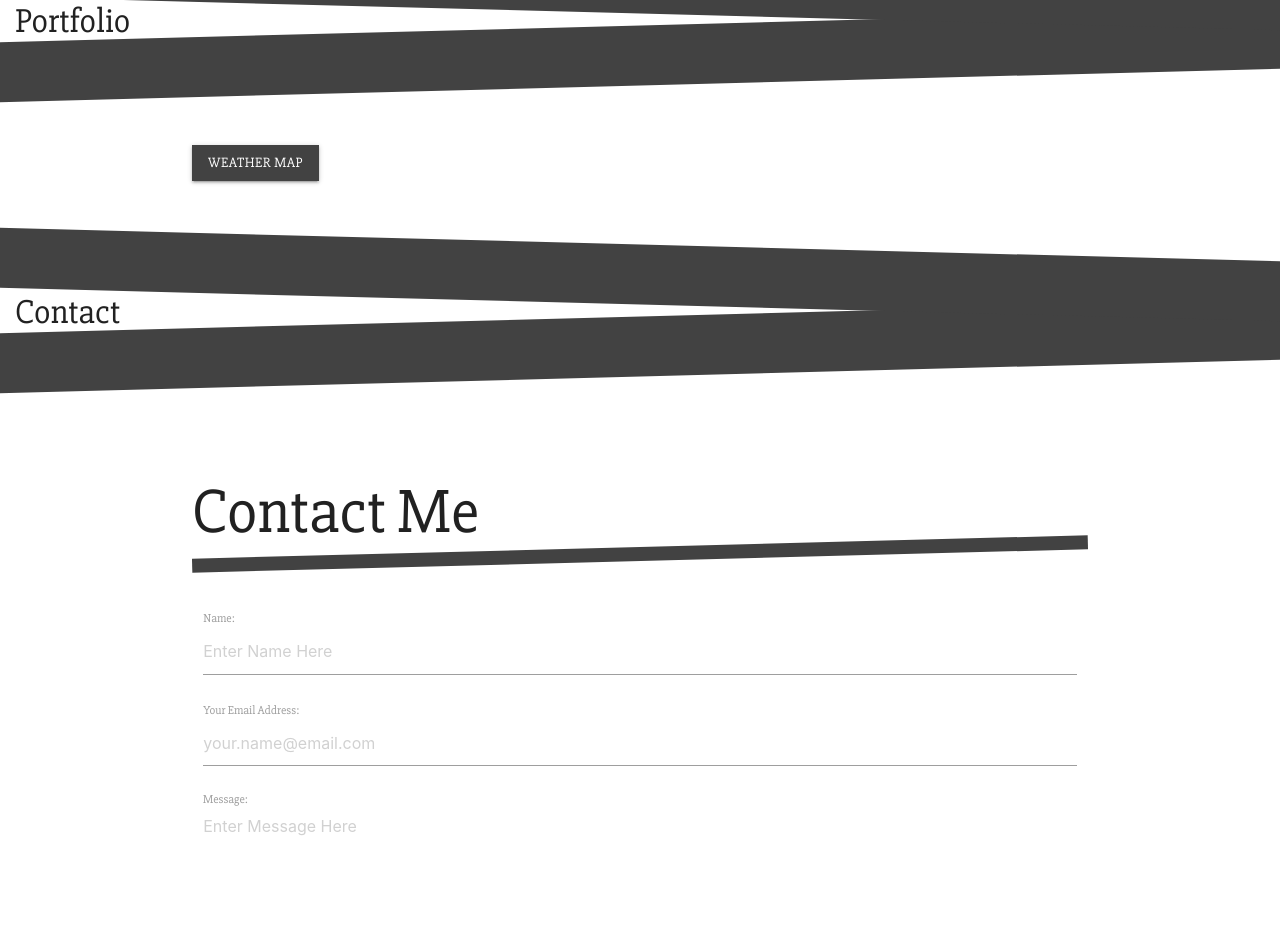
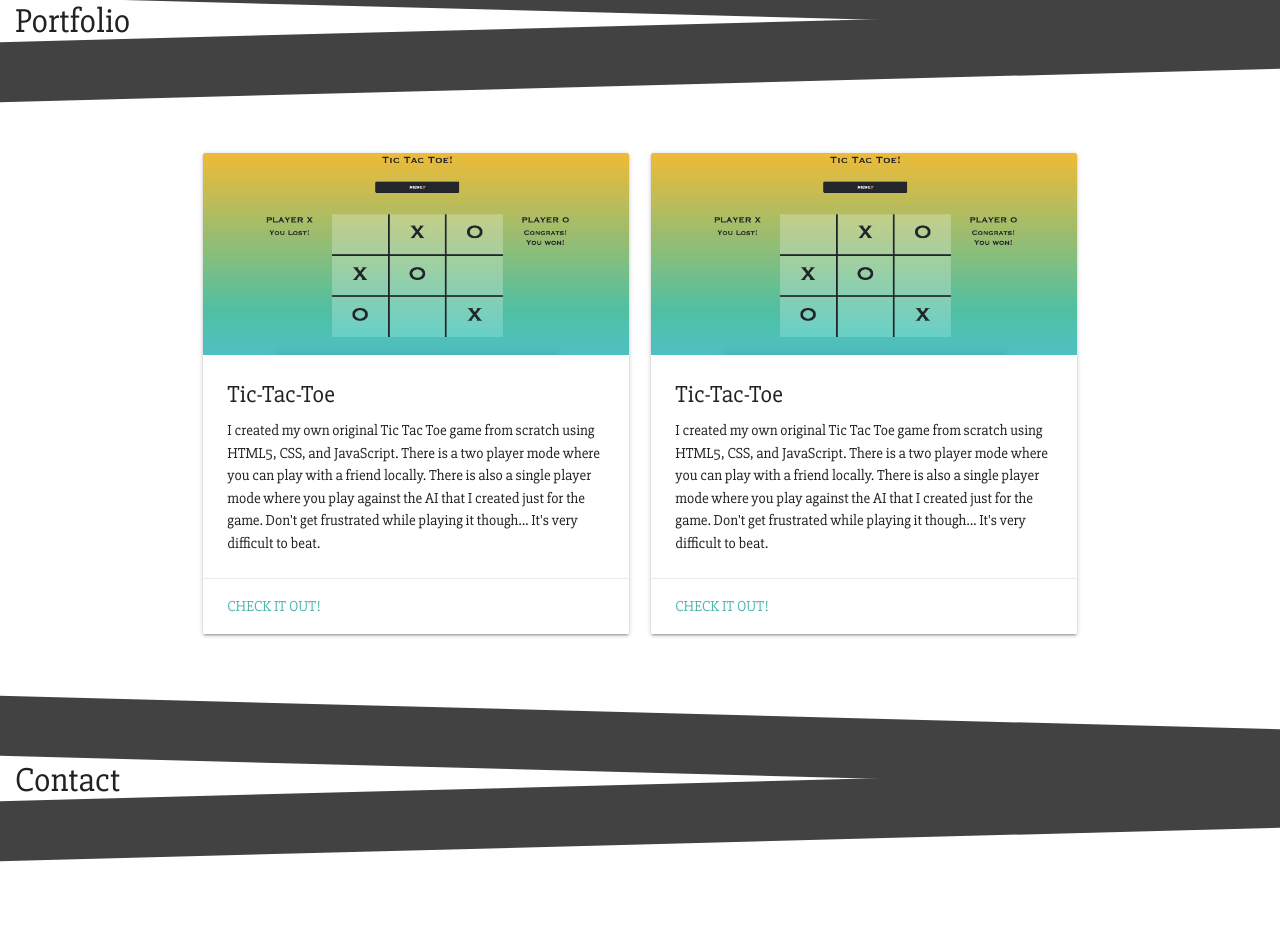
Before and after one commit to MattBrozusky/MattBrozusky.github.io, a plain HTML site: page index.html in a window 1280 px wide. Shown: the part 1230-2173 px from the top of the page. Drawn offline with nearby package versions, Linux system fonts and the light colour scheme; a web font is replaced by a local one.

Commit message:
adding styling for projects

```diff
--- a/index.html
+++ b/index.html
@@ -72,14 +72,45 @@
             <section class="divider2 grey darken-3"></section>
         </div>
         <section class="container">
-            <a class="waves-effect waves-light btn modal-trigger grey darken-3" href="#modal1">Weather Map</a>
-            <!-- Modal Structure -->
-            <div id="modal1" class="modal modal-size">
-                <div class="modal-content center wrap">
-                    <a href="#!" class="modal-close btn-floating btn-small waves-effect waves-light red x-button">X</a>
-                    <iframe src="../../weather_map.html" name="targetframe" allowTransparency="true" scrolling="no" frameborder="2" class="html-frame"></iframe>
+
+            <div class="row">
+                <div class="col s12 m6">
+                    <div class="card">
+                        <div class="card-image">
+                            <a href="https://mattbrozusky.github.io/tic-tac-toe/" target="_blank"><img class="responsive-img" src="portfolio-project/img/tic-tac-toe.png"></a>
+                        </div>
+                        <div class="card-content">
+                            <span class="card-title">Tic-Tac-Toe</span>
+                            <p>I created my own original Tic Tac Toe game from scratch using HTML5, CSS, and JavaScript.
+                                There is a two player mode where you can play with a friend locally.
+                                There is also a single player mode where you play against the AI that I created just for the game.
+                                Don't get frustrated while playing it though... It's very difficult to beat.</p>
+                        </div>
+                        <div class="card-action">
+                            <a href="https://mattbrozusky.github.io/tic-tac-toe/" target="_blank" class="teal-text text-lighten-2">Check It Out!</a>
+                        </div>
+                    </div>
+                </div>
+
+                <div class="col s12 m6">
+                    <div class="card">
+                        <div class="card-image">
+                            <a href="https://mattbrozusky.github.io/tic-tac-toe/" target="_blank"><img class="responsive-img" src="portfolio-project/img/tic-tac-toe.png"></a>
+                        </div>
+                        <div class="card-content">
+                            <span class="card-title">Tic-Tac-Toe</span>
+                            <p>I created my own original Tic Tac Toe game from scratch using HTML5, CSS, and JavaScript.
+                                There is a two player mode where you can play with a friend locally.
+                                There is also a single player mode where you play against the AI that I created just for the game.
+                                Don't get frustrated while playing it though... It's very difficult to beat.</p>
+                        </div>
+                        <div class="card-action">
+                            <a href="https://mattbrozusky.github.io/tic-tac-toe/" target="_blank" class="teal-text text-lighten-2">Check It Out!</a>
+                        </div>
+                    </div>
                 </div>
             </div>
+
 
         </section>
 
@@ -122,12 +153,11 @@
                     </div>
                 </div>
 
-                <div class="thankyou_message row"></div>
+                <div class="thankyou_message"></div>
             </form>
 
         </section>
     </div>
-
 
 
     <script src="https://code.jquery.com/jquery-3.3.1.js"></script>
```
Also changed, not shown: portfolio-project/test.html (deleted, +0 -73 lines), portfolio-project/img/tic-tac-toe.png (added).
